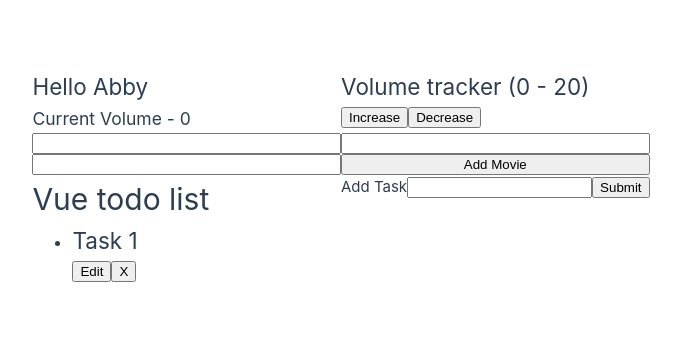
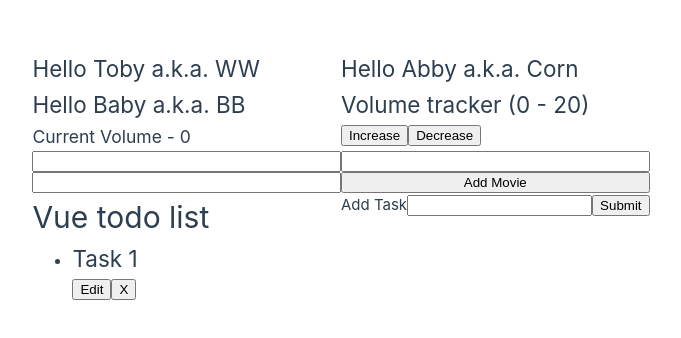
Before and after one commit to WAbby404/vue-todo, a Vue app: page / in a window 1280 px wide. Shown: the part 224-562 px from the top of the page, without its empty margins (299-980 px from the left). Built offline with nearby package versions, Linux system fonts and the light colour scheme.

Commit message:
Working on Props

```diff
--- a/src/App.vue
+++ b/src/App.vue
@@ -74,7 +74,9 @@ watch(
 </script>
 
 <template>
-  <Greet />
+  <Greet name="Toby" heroName="WW" />
+  <Greet name="Abby" heroName="Corn" />
+  <Greet name="Baby" heroName="BB" />
   <h2>Volume tracker (0 - 20)</h2>
   <h3>Current Volume - {{ volume }}</h3>
   <div>
--- a/src/components/Greet.vue
+++ b/src/components/Greet.vue
@@ -1,9 +1,13 @@
 <template>
-  <h2>Hello Abby</h2>
+  <h2>Hello {{ name }} a.k.a. {{ heroName }}</h2>
 </template>
 
-<script>
-export default {
-  name: "Greet",
-};
+<script setup>
+import { defineProps } from "vue";
+const props = defineProps(["name", "heroName"]);
+
+// export default {
+//   name: "Greet",
+//   props: ["name"],
+// };
 </script>
```
